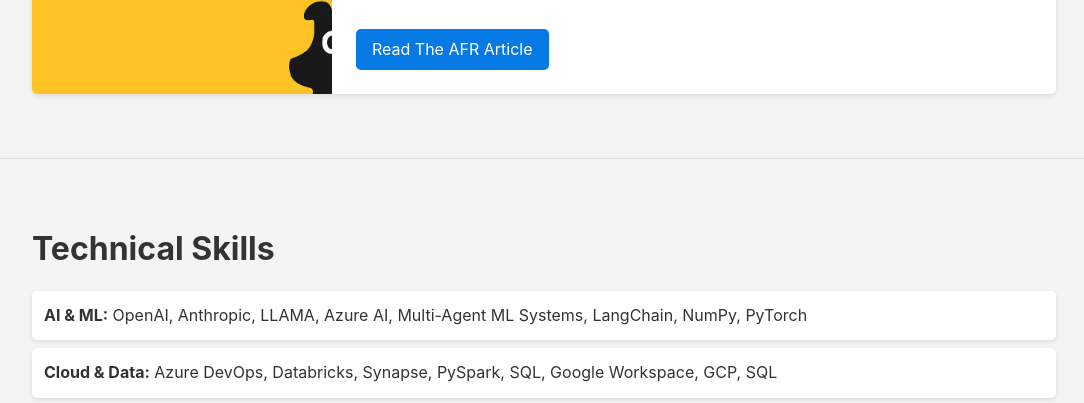
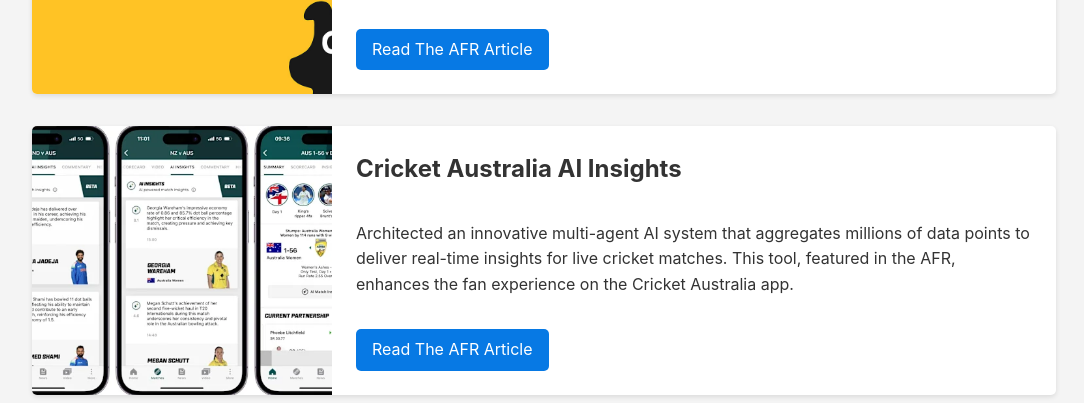
Before and after one commit to mrrobbiec/mrrobbiec.github.io, a plain HTML site: page index.html in a window 1280 px wide. Shown: the part 807-1210 px from the top of the page, without its empty margins (96-1180 px from the left). Drawn offline with Linux system fonts and the light colour scheme.

Commit message:
feat: Add Cricket Australia project

```diff
--- a/index.html
+++ b/index.html
@@ -31,6 +31,14 @@
                     <h4>Petbarn AI Chatbot</h4>
                     <p>Developed in collaboration with Microsoft and Insight Enterprises, PetAI is a generative AI-powered pet care assistant for Petbarn. Launched in October 2024, it answers customer questions, recommends products, and connects users with veterinary services. The project is a finalist in the Financial Review AI Awards.</p>
                     <a href="https://www.afr.com/technology/this-chatbot-for-pet-owners-will-answer-your-hairy-questions-20250515-p5lzkp" target="_blank" class="btn">Read The AFR Article</a>
+                </div>
+            </div>
+            <div class="project-card">
+                <img src="public/cricket-australia-app.png" alt="Cricket Australia Project">
+                <div class="project-card-content">
+                    <h4>Cricket Australia AI Insights</h4>
+                    <p>Architected an innovative multi-agent AI system that aggregates millions of data points to deliver real-time insights for live cricket matches. This tool, featured in the AFR, enhances the fan experience on the Cricket Australia app.</p>
+                    <a href="https://www.afr.com/technology/how-cricket-australia-uses-ai-to-connect-with-sports-fans-20250522-p5m1at" target="_blank" class="btn">Read The AFR Article</a>
                 </div>
             </div>
         </div>
```
Also changed, not shown: public/cricket-australia-app.png (added).
